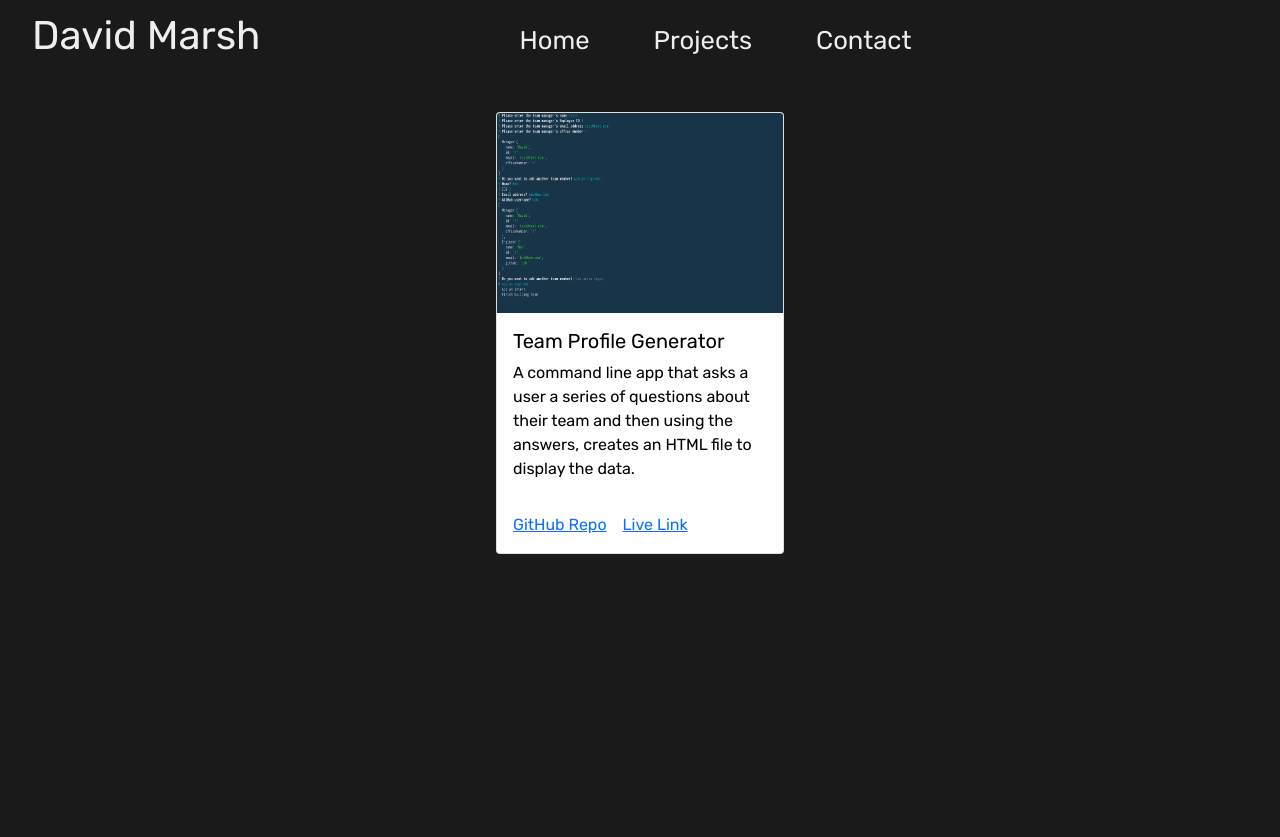
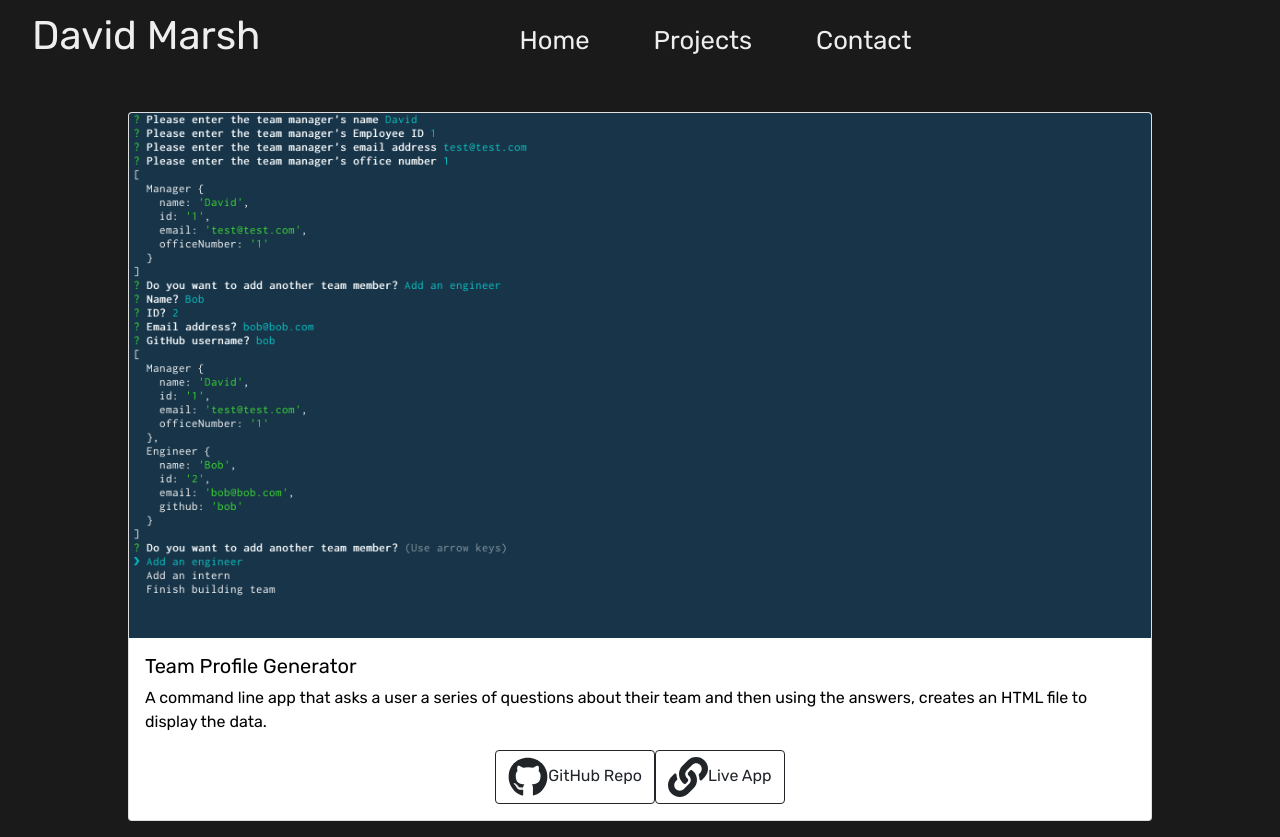
Before and after one commit to Daveym1/React-Portfolio, a React (Create React App) app: page /project/01 in a window 1280 px wide. Before the commit the page ends 800 px from the top, so only its background shows below. Built offline with nearby package versions, Linux system fonts and the light colour scheme.

Commit message:
final styling

```diff
--- a/src/Components/Project.js
+++ b/src/Components/Project.js
@@ -1,7 +1,8 @@
 import React from "react";
-import { useParams, Link } from "react-router-dom";
+import { useParams } from "react-router-dom";
 import projects from "../data/projects.json";
-import { Card } from "react-bootstrap";
+
+import { FaGithub, FaLink } from "react-icons/fa";
 
 export default function Project() {
   const { id } = useParams();
@@ -10,30 +11,26 @@ export default function Project() {
     return <div>Project not found</div>;
   }
   return (
-    <div className="projectCard">
-      {/* <Link to="/projects">Go back to projects</Link>
-      <h1>{project.name}</h1>
-      <p>{project.longDescription}</p> */}
-
-      <Card style={{ width: "18rem" }}>
-        <Card.Img
-          variant="top"
-          src={project.image}
-          className="card-img-top"
-          alt={`${project.name} screenshot`}
-          style={{ height: "200px", width: "100%" }}
-          key={project.id}
-        />
-        <Card.Body>
-          <Card.Title>{project.name}</Card.Title>
-          <Card.Text>{project.longDescription}</Card.Text>
-        </Card.Body>
-
-        <Card.Body>
-          <Card.Link href={project.githubRepo}>GitHub Repo</Card.Link>
-          <Card.Link href={project.liveLink}>Live Link</Card.Link>
-        </Card.Body>
-      </Card>
+    <div className="card mb-3 mx-auto">
+      <img src={project.image} className="card-img-top" alt="..." />
+      <div className="card-body">
+        <h5 className="card-title">{project.name}</h5>
+        <p className="card-text">{project.longDescription}</p>
+        <div className="projectButtons">
+          <a href={project.githubRepo} target="_blank" rel="noreferrer">
+            <button type="button" className="btn btn-outline-dark">
+              <FaGithub size={40} />
+              GitHub Repo
+            </button>
+          </a>
+          <a href={project.liveLink} target="_blank" rel="noreferrer">
+            <button type="button" className="btn btn-outline-dark">
+              <FaLink size={40} />
+              Live App
+            </button>
+          </a>
+        </div>
+      </div>
     </div>
   );
 }
--- a/src/Components/ProjectCard.js
+++ b/src/Components/ProjectCard.js
@@ -14,7 +14,7 @@ function ProjectCard({ project }) {
       <div className="card-body">
         <h5 className="card-title">{project.name}</h5>
         <p className="card-text">{project.shortDescription}</p>
-        <Link to={`/project/${project.id}`} className="btn btn-primary">
+        <Link to={`/project/${project.id}`} className="btn btn-outline-primary">
           More info
         </Link>
       </div>
--- a/src/data/projects.json
+++ b/src/data/projects.json
@@ -49,7 +49,7 @@
         "name": "Portfolio",
         "shortDescription": "This portfolio is designed and developed, by me, to showcase my work.",
         "longDescription": "This portfolio is designed and developed, by me, to showcase my work. I created this portfolio using React.js",
-        "image": "",
+        "image": "../images/screenshot.png",
         "liveLink": "https://main--comfy-pie-dd89ad.netlify.app/",
         "githubRepo": "https://github.com/Daveym1/react-portfolio"
     }
--- a/src/style.css
+++ b/src/style.css
@@ -75,6 +75,7 @@ header nav a.active {
 
 
 .container {
+    width: 80%;
     display: flex;
     flex-wrap: wrap;
     justify-content: space-between;
@@ -92,6 +93,19 @@ header nav a.active {
     height: auto;
     max-width: 100%;
 }
+
+/* Individual Project Page Styling */
+
+.mx-auto {
+  min-width: 80vw;
+}
+
+.projectButtons {
+  display: flex;
+  justify-content: center;
+}
+
+
 
 /* HomePage Styling */
 
@@ -117,7 +131,7 @@ header nav a.active {
 
 .bio {
  padding: 1rem;
- margin-left: 17rem;
+ margin-left: 1rem;
  margin-right: 2rem;
  margin-top: 1rem;
  background-color: rgba(13, 93, 108, 0.20);
@@ -155,7 +169,7 @@ header nav a.active {
 
 
 
-/* CSS */
+
 .button {
   background-color:rgba(13, 93, 108, 0.30);
   border: 1 solid #fff;
```
Also changed, not shown: public/images/screenshot.png (added), 1 other file (tests, documents, lock files or other folders).
